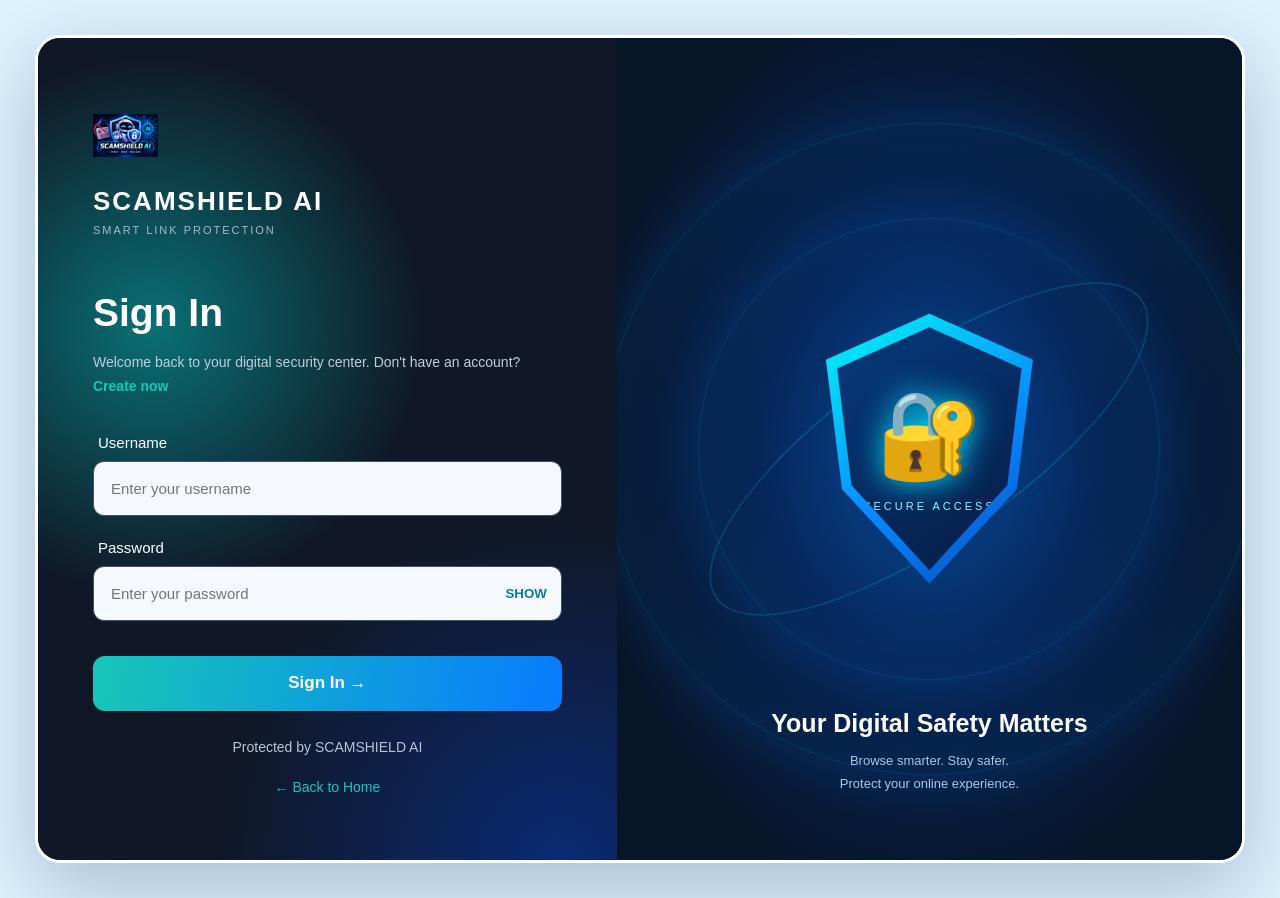
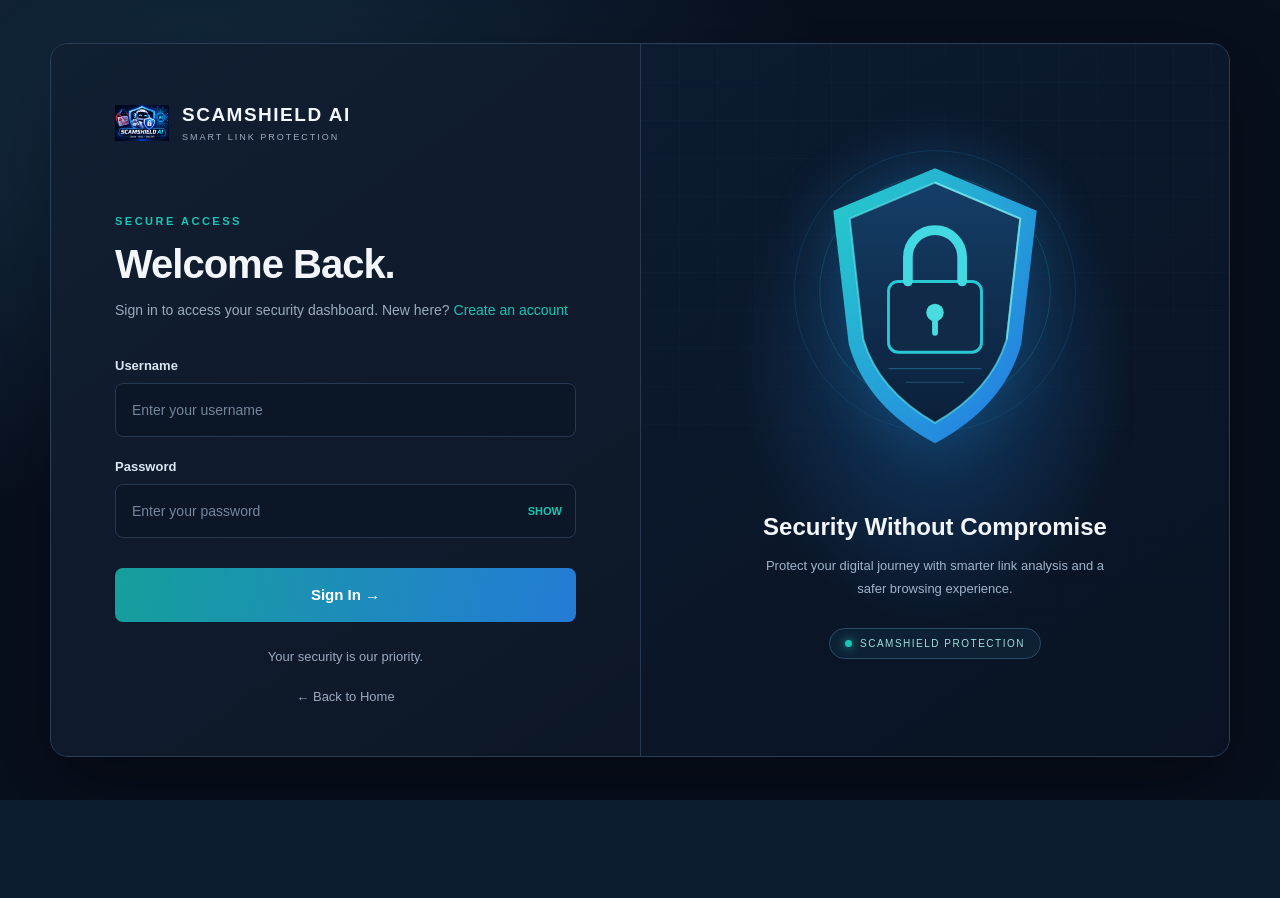
Before and after one commit to yossefayman00m-beep/SCAMSHIELD-AI-3., a Flask app: page /login in a window 1280 px wide. After the commit the page ends 800 px from the top, so only its background shows below. Run offline with Flask 3, Linux system fonts and the light colour scheme.

Commit message:
Update login.html

```diff
--- a/templates/login.html
+++ b/templates/login.html
@@ -3,7 +3,7 @@
 <html lang="en">
 <head>
 <meta charset="UTF-8">
-<meta name="viewport" content="width=device-width, initial-scale=1.0">
+<meta name="viewport" content="width=device-width, initial-scale=1">
 <title>Sign In | SCAMSHIELD AI</title>
 
 <style>
@@ -13,92 +13,115 @@
     padding: 0;
 }
 
+:root {
+    --bg: #080f1d;
+    --panel: #101c2e;
+    --border: #263951;
+    --text: #f3f7fc;
+    --muted: #9aabc0;
+    --teal: #19c6b5;
+    --blue: #2585e8;
+}
+
 body {
     min-height: 100vh;
-    background: #dff2ff;
+    padding: 24px;
+    display: grid;
+    place-items: center;
+    background:
+        radial-gradient(ellipse at 15% 15%, #142d43 0, transparent 42%),
+        #080f1d;
+    color: var(--text);
     font-family: Arial, sans-serif;
-    display: flex;
-    align-items: center;
-    justify-content: center;
-    padding: 35px;
-    color: white;
 }
 
 .container {
-    width: 100%;
-    max-width: 1250px;
-    min-height: 720px;
+    width: min(1180px, 100%);
+    min-height: 680px;
     display: grid;
-    grid-template-columns: 1fr 1.08fr;
-    background: #101827;
-    border: 3px solid white;
-    border-radius: 25px;
+    grid-template-columns: 1fr 1fr;
     overflow: hidden;
-    box-shadow: 0 25px 80px rgba(0, 30, 70, .25);
+    border: 1px solid #2b4058;
+    border-radius: 18px;
+    background: var(--panel);
+    box-shadow: 0 28px 80px rgba(0,0,0,.38);
 }
 
+/* LOGIN PANEL */
+
 .login-side {
-    padding: 65px 55px;
+    padding: 52px clamp(28px, 5vw, 68px);
     display: flex;
     flex-direction: column;
     justify-content: center;
-    background:
-        radial-gradient(circle at 20% 35%,
-        rgba(0, 220, 210, .45), transparent 38%),
-        radial-gradient(circle at 90% 100%,
-        rgba(0, 75, 255, .35), transparent 35%),
-        #101827;
+    background: linear-gradient(145deg, #111f32, #0d1727);
 }
 
 .brand {
-    margin-bottom: 55px;
+    display: flex;
+    align-items: center;
+    gap: 13px;
+    margin-bottom: 65px;
 }
 
 .brand img {
-    width: 65px;
-    height: 65px;
+    width: 54px;
+    height: 54px;
     object-fit: contain;
-    margin-bottom: 14px;
 }
 
 .brand h1 {
-    font-size: 26px;
-    letter-spacing: 2px;
+    font-size: 19px;
+    letter-spacing: 1.5px;
 }
 
 .brand p {
-    color: #aab8cc;
+    color: var(--muted);
+    font-size: 9px;
+    letter-spacing: 2px;
+    margin-top: 6px;
+}
+
+.eyebrow {
+    color: var(--teal);
     font-size: 11px;
-    letter-spacing: 2px;
-    margin-top: 7px;
+    font-weight: bold;
+    letter-spacing: 2.5px;
+    margin-bottom: 15px;
 }
 
 .heading h2 {
-    font-size: 39px;
-    margin-bottom: 16px;
+    font-size: clamp(30px, 4vw, 40px);
+    letter-spacing: -1px;
+    margin-bottom: 12px;
 }
 
 .heading p {
-    color: #c0cede;
+    color: var(--muted);
     font-size: 14px;
     line-height: 1.7;
     margin-bottom: 35px;
 }
 
-.create-link {
-    color: #16c7b7;
+a {
+    color: var(--teal);
     text-decoration: none;
-    font-weight: bold;
+}
+
+a:hover {
+    text-decoration: underline;
 }
 
 .input-group {
-    margin-bottom: 23px;
+    margin-bottom: 22px;
 }
 
 label {
     display: block;
-    margin: 0 0 10px 5px;
-    font-size: 15px;
+    margin-bottom: 10px;
+    color: #dce6f2;
+    font-size: 13px;
+    font-weight: bold;
 }
 
 .input-wrap {
@@ -107,182 +130,162 @@ label {
 
 input {
     width: 100%;
-    height: 55px;
-    border: 1px solid #40516c;
-    border-radius: 11px;
-    padding: 0 17px;
-    background: #f5f8fc;
-    color: #172235;
-    font-size: 15px;
+    height: 54px;
+    padding: 0 16px;
+    border: 1px solid var(--border);
+    border-radius: 8px;
     outline: none;
+    background: #0b1626;
+    color: white;
+    font-size: 14px;
+    transition: .2s;
+}
+
+input::placeholder {
+    color: #74869d;
 }
 
 input:focus {
-    border-color: #16c7b7;
-    box-shadow: 0 0 0 3px rgba(22,199,183,.2);
+    border-color: var(--teal);
+    box-shadow: 0 0 0 3px rgba(25,198,181,.1);
 }
 
 .show-password {
     position: absolute;
-    right: 15px;
+    right: 14px;
     top: 50%;
     transform: translateY(-50%);
-    background: none;
-    border: none;
-    color: #087e91;
+    border: 0;
+    background: transparent;
+    color: var(--teal);
+    font-size: 11px;
+    font-weight: bold;
     cursor: pointer;
-    font-weight: bold;
 }
 
 .login-btn {
     width: 100%;
-    height: 55px;
-    margin-top: 12px;
-    border: none;
-    border-radius: 12px;
-    background: linear-gradient(100deg, #16c7b7, #087bff);
+    height: 54px;
+    margin-top: 8px;
+    border: 0;
+    border-radius: 8px;
+    background: linear-gradient(100deg, #159f9c, #247bd5);
     color: white;
-    font-size: 17px;
+    font-size: 15px;
     font-weight: bold;
     cursor: pointer;
-    transition: .25s;
+    transition: .2s;
 }
 
 .login-btn:hover {
-    transform: translateY(-3px);
-    box-shadow: 0 10px 30px rgba(22,199,183,.25);
+    filter: brightness(1.12);
+    transform: translateY(-2px);
 }
 
 .flash {
-    background: rgba(255,181,71,.12);
-    border: 1px solid rgba(255,181,71,.4);
+    padding: 12px 14px;
+    margin-bottom: 18px;
+    border: 1px solid #755b32;
+    border-radius: 7px;
+    background: #332a1d;
     color: #ffcf85;
-    padding: 12px;
-    border-radius: 9px;
-    margin-bottom: 18px;
+    font-size: 13px;
 }
 
 .bottom {
-    margin-top: 28px;
-    color: #b8c5d8;
-    font-size: 14px;
+    margin-top: 27px;
+    color: var(--muted);
     text-align: center;
+    font-size: 13px;
 }
 
 .back {
     display: block;
-    margin-top: 24px;
+    margin-top: 25px;
+    color: var(--muted);
     text-align: center;
-    color: #16c7b7;
-    text-decoration: none;
-    font-size: 14px;
+    font-size: 13px;
 }
 
-/* Digital security visual */
+/* VISUAL PANEL */
 
 .visual-side {
     position: relative;
-    overflow: hidden;
+    min-height: 680px;
     display: flex;
     align-items: center;
     justify-content: center;
+    overflow: hidden;
+    border-left: 1px solid #263951;
     background:
-        radial-gradient(ellipse at center,
-        #064a9a 0%, #06275a 38%, #071529 78%);
+        radial-gradient(ellipse at 50% 45%, #123d69 0, transparent 47%),
+        linear-gradient(145deg, #0c1b30, #091323);
 }
 
-.visual-side::before,
-.visual-side::after {
+.visual-side::before {
     content: "";
     position: absolute;
-    width: 650px;
-    height: 650px;
-    border: 1px solid rgba(0,190,255,.18);
-    border-radius: 50%;
-    box-shadow:
-        0 0 50px rgba(0,120,255,.15),
-        inset 0 0 60px rgba(0,150,255,.1);
-    animation: rotate 25s linear infinite;
+    inset: 0;
+    opacity: .24;
+    background-image:
+        linear-gradient(rgba(67,139,190,.18) 1px, transparent 1px),
+        linear-gradient(90deg, rgba(67,139,190,.18) 1px, transparent 1px);
+    background-size: 38px 38px;
+    mask-image: linear-gradient(to bottom, black, transparent 90%);
 }
 
-.visual-side::after {
-    width: 460px;
-    height: 460px;
-    animation-direction: reverse;
+.visual-content {
+    position: relative;
+    z-index: 2;
+    width: 100%;
+    padding: 35px;
+    text-align: center;
 }
 
-.orbit {
-    position: absolute;
-    width: 520px;
-    height: 180px;
-    border: 1px solid rgba(0,220,255,.3);
-    border-radius: 50%;
-    transform: rotate(-35deg);
+.visual-art {
+    width: min(310px, 75%);
+    margin: 0 auto 38px;
+    filter: drop-shadow(0 0 30px rgba(27,154,224,.22));
 }
 
-.shield {
-    position: relative;
-    z-index: 2;
-    width: 230px;
-    height: 270px;
-    display: flex;
-    align-items: center;
-    justify-content: center;
-    clip-path: polygon(50% 0%, 95% 17%, 88% 65%, 50% 100%, 12% 65%, 5% 17%);
-    background: linear-gradient(145deg,
-        #00fff0, #078bff 55%, #0645bc);
-    filter: drop-shadow(0 0 35px #00cfff);
+.visual-content h2 {
+    font-size: 24px;
+    margin-bottom: 13px;
 }
 
-.shield-inner {
-    width: 205px;
-    height: 243px;
-    clip-path: polygon(50% 0%, 95% 17%, 88% 65%, 50% 100%, 12% 65%, 5% 17%);
-    background: linear-gradient(145deg, #063b80, #061b42);
-    display: flex;
-    align-items: center;
-    justify-content: center;
-    flex-direction: column;
-    gap: 15px;
+.visual-content p {
+    max-width: 370px;
+    margin: auto;
+    color: #9fb4cb;
+    font-size: 13px;
+    line-height: 1.8;
 }
 
-.shield-inner span {
-    font-size: 85px;
-    filter: drop-shadow(0 0 15px #00dfff);
+.security-label {
+    display: inline-flex;
+    align-items: center;
+    gap: 8px;
+    margin-top: 27px;
+    padding: 9px 15px;
+    border: 1px solid #294b65;
+    border-radius: 30px;
+    background: rgba(15,40,62,.6);
+    color: #9edfdc;
+    font-size: 10px;
+    letter-spacing: 1.5px;
 }
 
-.shield-inner small {
-    color: #8cfaff;
-    letter-spacing: 3px;
-    font-size: 11px;
+.security-dot {
+    width: 7px;
+    height: 7px;
+    border-radius: 50%;
+    background: var(--teal);
+    box-shadow: 0 0 10px var(--teal);
 }
 
-.visual-caption {
-    position: absolute;
-    bottom: 65px;
-    text-align: center;
-    z-index: 3;
-    padding: 0 15px;
-}
-
-.visual-caption h2 {
-    font-size: 25px;
-    margin-bottom: 12px;
-}
-
-.visual-caption p {
-    color: #a8c9e9;
-    font-size: 13px;
-    line-height: 1.7;
-}
-
-@keyframes rotate {
-    to { transform: rotate(360deg); }
-}
-
-@media(max-width: 850px) {
+@media(max-width: 800px) {
     body {
-        padding: 15px;
+        padding: 14px;
     }
 
     .container {
@@ -320,23 +325,27 @@ input:focus {
 
 <body>
 
-<div class="container">
+<main class="container">
 
     <section class="login-side">
 
         <div class="brand">
-            <img src="{{ url_for('static', filename='d538ddeb-d47d-46ed-b900-54e9f63cf324.png') }}"
-                 alt="SCAMSHIELD AI">
-            <h1>SCAMSHIELD AI</h1>
-            <p>SMART LINK PROTECTION</p>
+            <img
+                src="{{ url_for('static', filename='d538ddeb-d47d-46ed-b900-54e9f63cf324.png') }}"
+                alt="SCAMSHIELD AI Logo">
+            <div>
+                <h1>SCAMSHIELD AI</h1>
+                <p>SMART LINK PROTECTION</p>
+            </div>
         </div>
 
         <div class="heading">
-            <h2>Sign In</h2>
+            <div class="eyebrow">SECURE ACCESS</div>
+            <h2>Welcome Back.</h2>
             <p>
-                Welcome back to your digital security center.
-                Don't have an account?
-                <a class="create-link" href="{{ url_for('register') }}">Create now</a>
+                Sign in to access your security dashboard.
+                New here?
+                <a href="{{ url_for('register') }}">Create an account</a>
             </p>
         </div>
 
@@ -371,22 +379,23 @@ input:focus {
                         autocomplete="current-password"
                         required>
 
-                    <button type="button"
-                            class="show-password"
-                            onclick="togglePassword()">
+                    <button
+                        type="button"
+                        class="show-password"
+                        onclick="togglePassword()">
                         SHOW
                     </button>
                 </div>
             </div>
 
-            <button type="submit" class="login-btn">
-                Sign In →
+            <button class="login-btn" type="submit">
+                Sign In <span aria-hidden="true">→</span>
             </button>
 
         </form>
 
         <div class="bottom">
-            Protected by SCAMSHIELD AI
+            Your security is our priority.
         </div>
 
         <a href="{{ url_for('index') }}" class="back">
@@ -397,26 +406,97 @@ input:focus {
 
     <section class="visual-side">
 
-        <div class="orbit"></div>
+        <div class="visual-content">
 
-        <div class="shield">
-            <div class="shield-inner">
-                <span>🔐</span>
-                <small>SECURE ACCESS</small>
+            <svg class="visual-art"
+                 viewBox="0 0 320 340"
+                 xmlns="http://www.w3.org/2000/svg"
+                 role="img"
+                 aria-label="Digital security shield">
+
+                <defs>
+                    <linearGradient id="shieldGradient"
+                        x1="0" y1="0" x2="1" y2="1">
+                        <stop offset="0" stop-color="#28d8d0"/>
+                        <stop offset="1" stop-color="#2679ed"/>
+                    </linearGradient>
+
+                    <linearGradient id="innerGradient"
+                        x1="0" y1="0" x2="0" y2="1">
+                        <stop offset="0" stop-color="#153e67"/>
+                        <stop offset="1" stop-color="#0b203a"/>
+                    </linearGradient>
+                </defs>
+
+                <circle cx="160" cy="155" r="145"
+                    fill="none" stroke="#1d6597"
+                    stroke-opacity=".3" stroke-width="1"/>
+
+                <circle cx="160" cy="155" r="119"
+                    fill="none" stroke="#20b9c8"
+                    stroke-opacity=".22" stroke-width="1"/>
+
+                <path d="M160 28 L265 72 L249 210
+                    Q231 274 160 312
+                    Q89 274 71 210 L55 72 Z"
+                    fill="url(#shieldGradient)"
+                    opacity=".95"/>
+
+                <path d="M160 43 L248 80 L234 205
+                    Q218 258 160 291
+                    Q102 258 86 205 L72 80 Z"
+                    fill="url(#innerGradient)"
+                    stroke="#62e5ed"
+                    stroke-opacity=".65"
+                    stroke-width="2"/>
+
+                <path d="M160 43 L248 80 L234 205"
+                    fill="none" stroke="#8af8f2"
+                    stroke-opacity=".5" stroke-width="2"/>
+
+                <rect x="112" y="145" width="96" height="73"
+                    rx="10" fill="#102a48"
+                    stroke="#28c8d4" stroke-width="3"/>
+
+                <path d="M132 145 V120
+                    A28 28 0 0 1 188 120 V145"
+                    fill="none" stroke="#43d9e2"
+                    stroke-width="10" stroke-linecap="round"/>
+
+                <circle cx="160" cy="177" r="9"
+                    fill="#48dce0"/>
+
+                <path d="M160 184 V198"
+                    stroke="#48dce0"
+                    stroke-width="6"
+                    stroke-linecap="round"/>
+
+                <path d="M112 235 H208"
+                    stroke="#3b9fd2"
+                    stroke-opacity=".5"/>
+
+                <path d="M130 249 H190"
+                    stroke="#3b9fd2"
+                    stroke-opacity=".35"/>
+            </svg>
+
+            <h2>Security Without Compromise</h2>
+
+            <p>
+                Protect your digital journey with smarter
+                link analysis and a safer browsing experience.
+            </p>
+
+            <div class="security-label">
+                <span class="security-dot"></span>
+                SCAMSHIELD PROTECTION
             </div>
-        </div>
 
-        <div class="visual-caption">
-            <h2>Your Digital Safety Matters</h2>
-            <p>
-                Browse smarter. Stay safer.<br>
-                Protect your online experience.
-            </p>
         </div>
 
     </section>
 
-</div>
+</main>
 
 <script>
 function togglePassword() {
```
Also changed, not shown: other parts of templates/login.html (+14 -13 lines).
